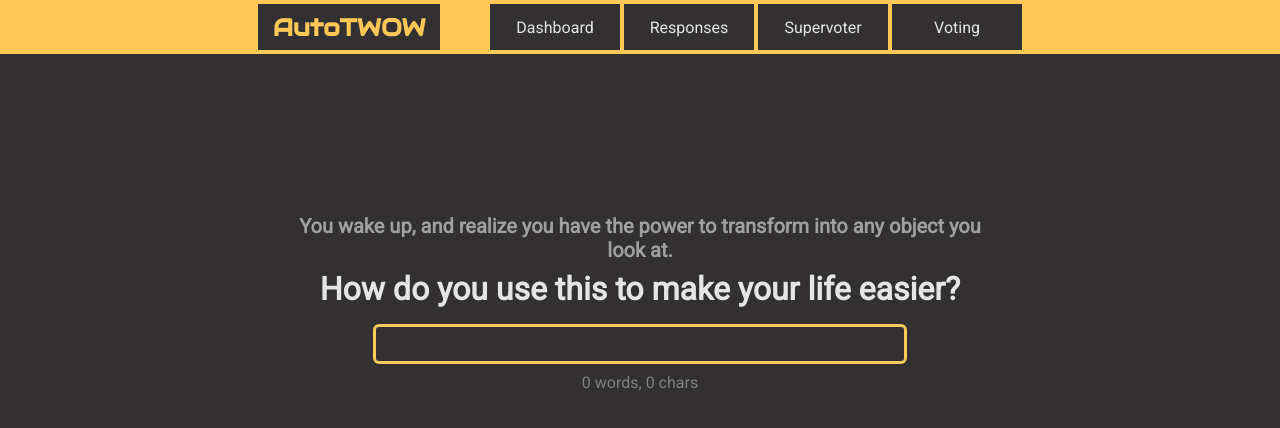
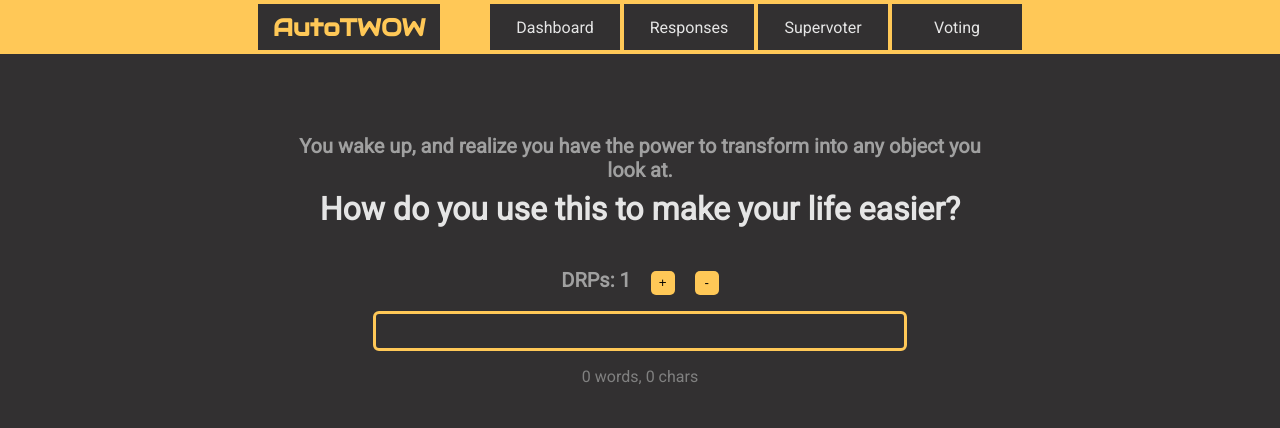
Before and after one commit to 1aryanpro/AutoTwow, a Nuxt app: page /responding in a window 1280 px wide. Shown: the top 428 px of the page. Built offline with nearby package versions, Linux system fonts and the light colour scheme.

Commit message:
add DRP buttons

```diff
--- a/pages/responding.vue
+++ b/pages/responding.vue
@@ -4,6 +4,7 @@ export default Vue.extend({
   data() {
     return {
       response: '',
+      respCount: 1,
     };
   },
   methods: {
@@ -25,7 +26,11 @@ export default Vue.extend({
       you look at.
     </h3>
     <h1>How do you use this to make your life easier?</h1>
-    <!-- <input type="textarea" /> -->
+
+    <h3 :class="$style.drp">DRPs: 1</h3>
+    <button>+</button>
+    <button>-</button>
+
     <textarea
       v-model="response"
       name="response"
@@ -44,10 +49,10 @@ export default Vue.extend({
   margin: auto;
   align-items: center;
   text-align: center;
+  padding-top: 10vh;
 }
 
 h3 {
-  margin-top: 20vh;
   font-size: 1.25rem;
   color: #a0a0a0;
 }
@@ -55,15 +60,31 @@ h3 {
 h1 {
   margin-top: 1vh;
   font-size: 2rem;
+  margin-bottom: 5vh;
+}
+
+.drp {
+  display: inline;
+}
+
+button {
+  width: 3vh;
+  height: 3vh;
+  background: var(--tertiary);
+  border: none;
+  border-radius: 5px;
+  margin-left: 20px;
+  cursor: pointer;
 }
 
 textarea {
   width: 40vw;
   height: auto;
+  display: block;
   padding: 8px;
   font-size: 1rem;
   border: 3px solid var(--tertiary);
-  margin-top: 2vh;
+  margin: 2vh auto;
   border-radius: 6px;
   background-color: var(--dark);
   color: var(--light);
```
